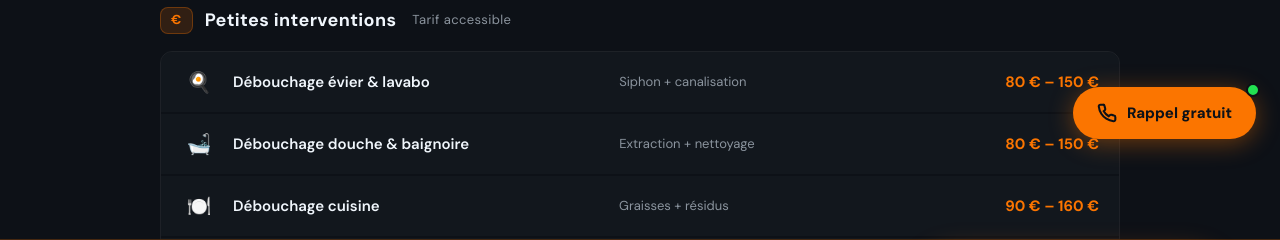
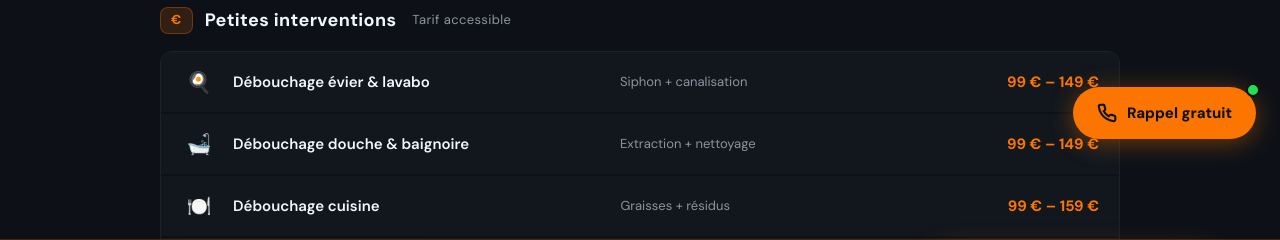
Before and after one commit to 3snv83136-coder/entreprisededebouchage_migration, a Next.js app: page /nos-tarifs in a window 1280 px wide. Shown: the part 561-801 px from the top of the page. Built offline with nearby package versions, Linux system fonts and the light colour scheme; no server answers.

Commit message:
fix: tarifs débouchage entre 99€ et 199€
Co-Authored-By: Claude Sonnet 4.6 <noreply@anthropic.com>

```diff
--- a/app/nos-tarifs/page.tsx
+++ b/app/nos-tarifs/page.tsx
@@ -18,17 +18,17 @@ export const metadata: Metadata = {
 };
 
 const pricingData: Record<string, { min: string; max: string; note: string }> = {
-  'debouchage-evier-lavabo':         { min: '80 €', max: '150 €',  note: 'Siphon + canalisation' },
-  'debouchage-douche-baignoire':     { min: '80 €', max: '150 €',  note: 'Extraction + nettoyage' },
-  'debouchage-cuisine':              { min: '90 €', max: '160 €',  note: 'Graisses + résidus' },
-  'debouchage-lave-vaisselle':       { min: '80 €', max: '130 €',  note: 'Pompe + canalisation' },
-  'debouchage-lave-linge':           { min: '80 €', max: '130 €',  note: 'Filtre + évacuation' },
-  'debouchage-wc-toilettes':         { min: '90 €', max: '180 €',  note: 'Sans démontage inutile' },
-  'debouchage-salle-de-bain':        { min: '100 €', max: '200 €', note: 'Réseau complet' },
-  'debouchage-canalisation':         { min: '120 €', max: '280 €', note: 'Hydrocurage haute pression' },
-  'debouchage-ballon-deau-chaude-chauffe-eau': { min: '120 €', max: '220 €', note: 'Détartrage + évacuation' },
-  'debouchage-egouts-regards':       { min: '180 €', max: '450 €', note: 'Réseau extérieur + rapport' },
-  'debouchage-fosse-septique':       { min: '250 €', max: '600 €', note: 'Vidange + curage complet' },
+  'debouchage-evier-lavabo':         { min: '99 €', max: '149 €', note: 'Siphon + canalisation' },
+  'debouchage-douche-baignoire':     { min: '99 €', max: '149 €', note: 'Extraction + nettoyage' },
+  'debouchage-cuisine':              { min: '99 €', max: '159 €', note: 'Graisses + résidus' },
+  'debouchage-lave-vaisselle':       { min: '99 €', max: '139 €', note: 'Pompe + canalisation' },
+  'debouchage-lave-linge':           { min: '99 €', max: '139 €', note: 'Filtre + évacuation' },
+  'debouchage-wc-toilettes':         { min: '99 €', max: '169 €', note: 'Sans démontage inutile' },
+  'debouchage-salle-de-bain':        { min: '99 €', max: '199 €', note: 'Réseau complet' },
+  'debouchage-canalisation':         { min: '119 €', max: '199 €', note: 'Hydrocurage haute pression' },
+  'debouchage-ballon-deau-chaude-chauffe-eau': { min: '119 €', max: '199 €', note: 'Détartrage + évacuation' },
+  'debouchage-egouts-regards':       { min: '149 €', max: '199 €', note: 'Réseau extérieur + rapport' },
+  'debouchage-fosse-septique':       { min: '149 €', max: '199 €', note: 'Vidange + curage complet' },
 };
 
 const priceLabels: Record<string, string> = {
```
